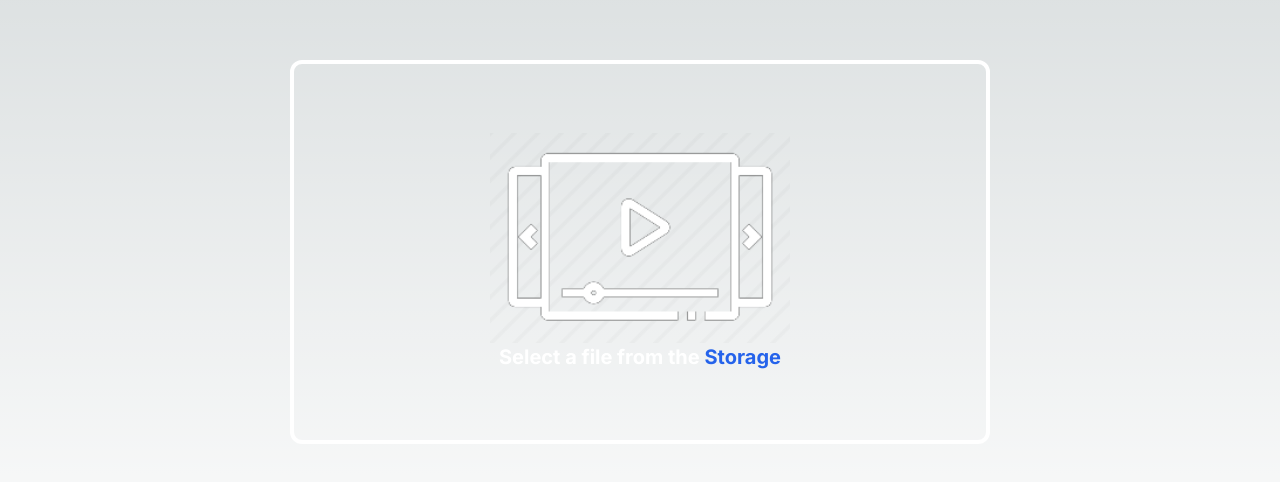
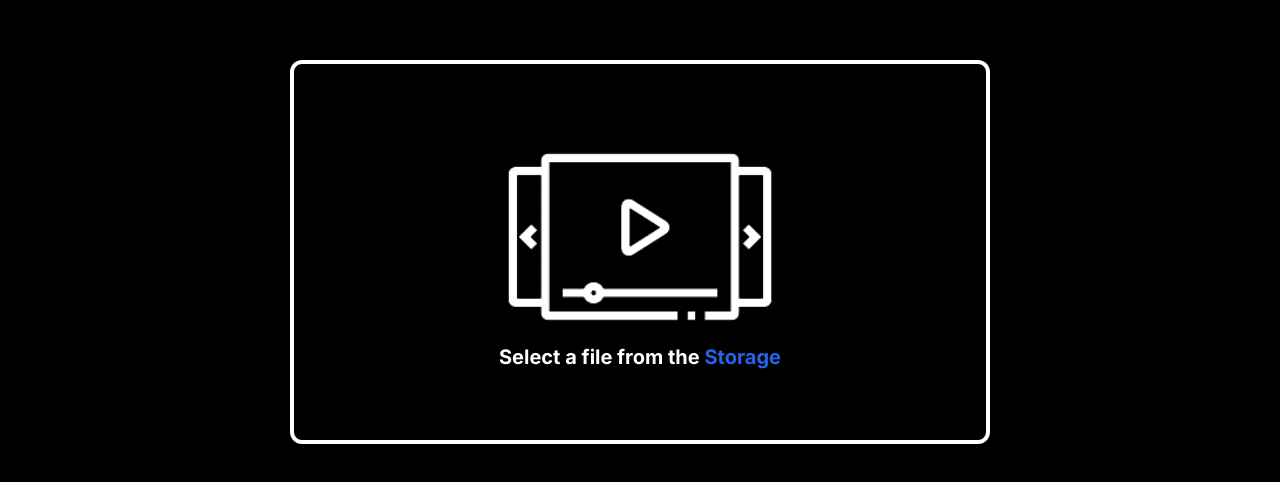
Before and after one commit to shaqqitech/video-player, a Next.js app: page / in a window 1280 px wide. Shown: the part 148-630 px from the top of the page. Built offline with nearby package versions, Linux system fonts and the light colour scheme.

Commit message:
background change

```diff
--- a/src/app/page.js
+++ b/src/app/page.js
@@ -2,7 +2,7 @@
 
 export default function Home() {
   return (
-    <main className="flex w-screen h-screen flex-col items-center justify-center">
+    <main className="flex w-screen h-screen flex-col items-center justify-center bg-black">
       <VideoPlayer />
     </main>
   );
```
